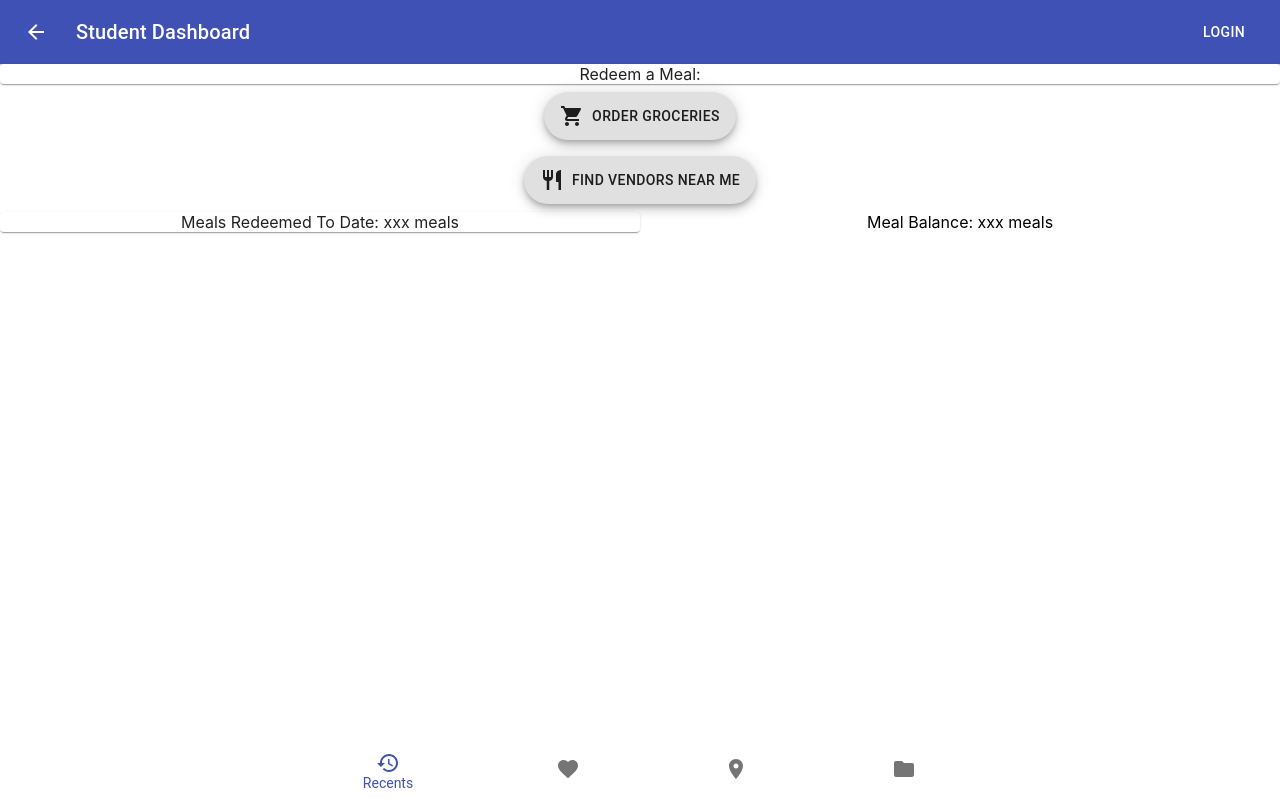
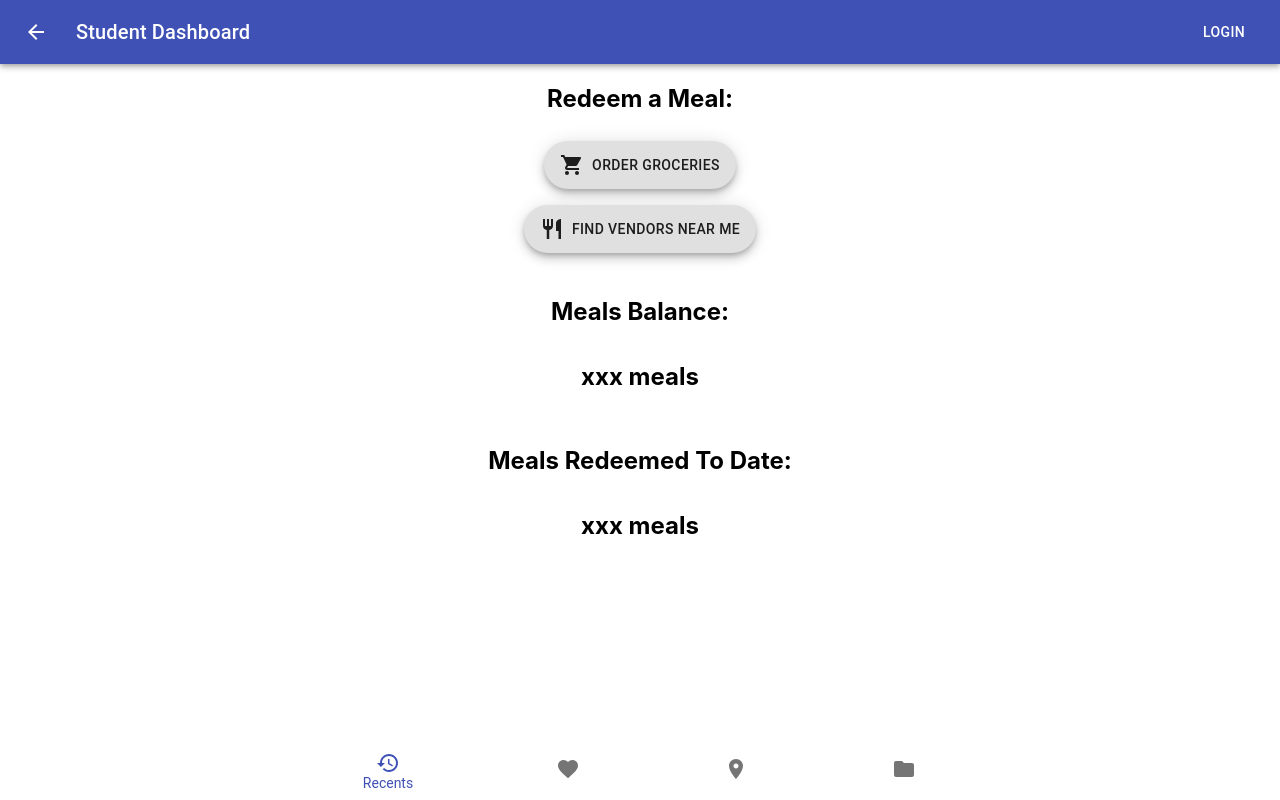
Before and after one commit to isabella232/Team-14, a React (Create React App) app in the folder web/: page /student in a window 1280 px wide. Built offline with nearby package versions, Linux system fonts and the light colour scheme.

Commit message:
some more cute updates, not finished yet but p close ngl

```diff
--- a/web/src/pages/student/dashboard/Dashboard.tsx
+++ b/web/src/pages/student/dashboard/Dashboard.tsx
@@ -5,6 +5,7 @@ import Paper from '@material-ui/core/Paper';
 import Typography from '@material-ui/core/Typography';
 import RestaurantIcon from '@material-ui/icons/Restaurant';
 import LocalGroceryStoreIcon from '@material-ui/icons/LocalGroceryStore';
+import { getThemeProps } from '@material-ui/styles';
 const useStyles = makeStyles(theme => ({
   fab: {
     margin: theme.spacing(1),
@@ -14,6 +15,9 @@ const useStyles = makeStyles(theme => ({
   },
   center:{
     textAlign: 'center'
+  },
+  header:{
+    paddingTop: theme.spacing(2)
   }
 }));
 export function Dashboard() {
@@ -21,9 +25,9 @@ export function Dashboard() {
   return (
     <Grid className={classes.center} container={true}>
       <Grid item xs ={12}>
-      <Paper>
+      <h2>
        Redeem a Meal:
-     </Paper>
+     </h2>
       </Grid>
 
      <Grid className={classes.center} item xs={12}>
@@ -41,15 +45,22 @@ export function Dashboard() {
       </Fab>
 
      </Grid>
-     <Grid item xs={6}>
-     <Paper>
-       Meals Redeemed To Date: xxx meals
-      </Paper>
-      </Grid>
-      <Grid item xs={6}>
-       Meal Balance: xxx meals
+     <Grid item xs={12}>
+     <h2 className={classes.header}>
+       Meals Balance:
+      </h2>
+       <h2 className={classes.header}>
+       xxx meals
+       </h2>
        </Grid>
-
+      <Grid item xs={12}>
+      <h2 className={classes.header}>
+       Meals Redeemed To Date:
+       </h2>
+       <h2 className={classes.header}>
+       xxx meals
+       </h2>
+       </Grid>
 </Grid>
   );
 }
```
